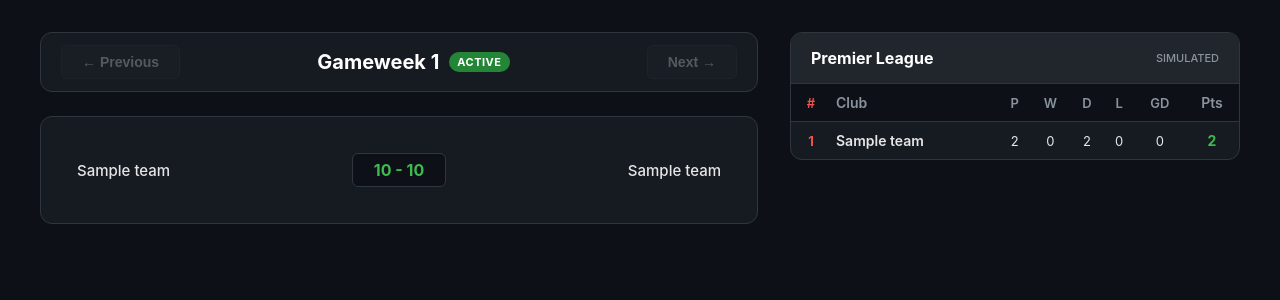
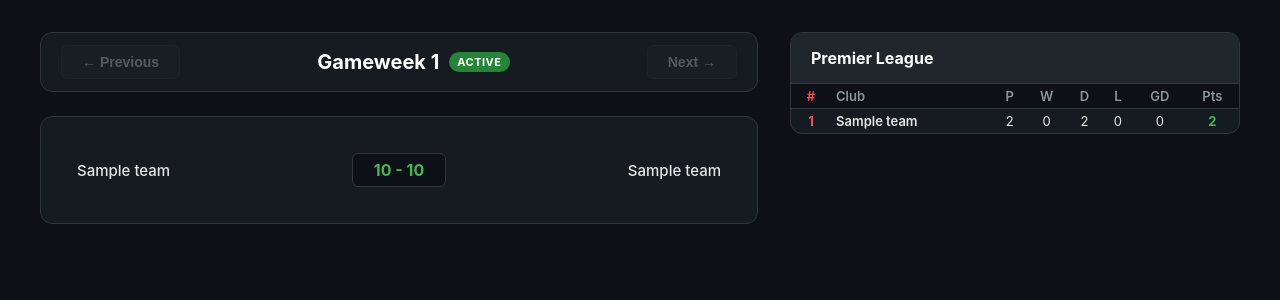
Before and after one commit to papingothegamer/matchday, a Django app: page /fixtures/ in a window 1280 px wide. Shown: the part 62-362 px from the top of the page. Run offline with Django 5.2, Linux system fonts and the light colour scheme; a user stored in the database is signed in; tables that the repository leaves empty hold one stand-in row (values such as "Sample post").

Commit message:
style(ui): condense fixtures table layout to remove scrolling and scrub simulation mentions for immersion

```diff
--- a/core/templates/core/fixtures.html
+++ b/core/templates/core/fixtures.html
@@ -26,13 +26,13 @@
   .table-panel { background: #161b22; border: 1px solid #30363d; border-radius: 12px; overflow: hidden; }
   .table-header { background: #21262d; padding: 15px 20px; font-size: 16px; font-weight: 700; color: #fff; border-bottom: 1px solid #30363d; display: flex; justify-content: space-between; align-items: center; }
   .standings-table { width: 100%; border-collapse: collapse; text-align: center; font-size: 13px; color: #e6e6e6; }
-  .standings-table th { padding: 10px 5px; color: #8b949e; font-weight: 600; border-bottom: 1px solid #30363d; background: #0d1117; }
-  .standings-table td { padding: 10px 5px; border-bottom: 1px solid #21262d; }
+  .standings-table th { padding: 4px 5px; color: #8b949e; font-weight: 600; border-bottom: 1px solid #30363d; background: #0d1117; }
+  .standings-table td { padding: 4px 5px; border-bottom: 1px solid #21262d; }
   .standings-table tr:hover td { background: #21262d; }
   .standings-table tr:last-child td { border-bottom: none; }
   .t-rank { width: 30px; font-weight: 700; color: #8b949e; }
-  .t-club { text-align: left; font-weight: 600; font-size: 14px; }
-  .t-pts { font-weight: 700; color: #3fb950; font-size: 14px; }
+  .t-club { text-align: left; font-weight: 600; font-size: 13px; }
+  .t-pts { font-weight: 700; color: #3fb950; font-size: 13px; }
 
   /* Champions League & Relegation Highlighting */
   .standings-table tr:nth-child(-n+4) .t-rank { color: #58a6ff; }
@@ -69,7 +69,7 @@
   <div class="table-panel">
       <div class="table-header">
           <span>Premier League</span>
-          <span style="font-size: 11px; color: #8b949e; font-weight: 500; text-transform: uppercase;">Simulated</span>
+
       </div>
       <table class="standings-table">
           <thead>
```
